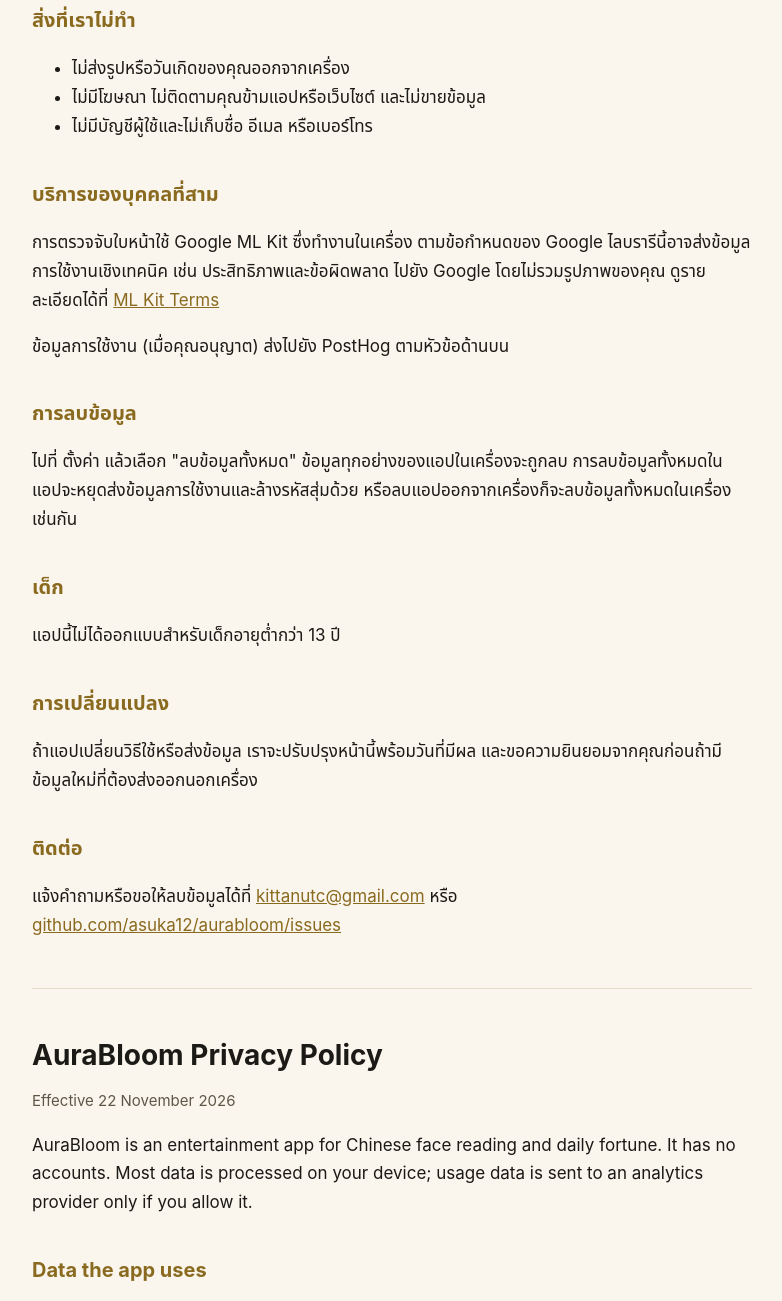
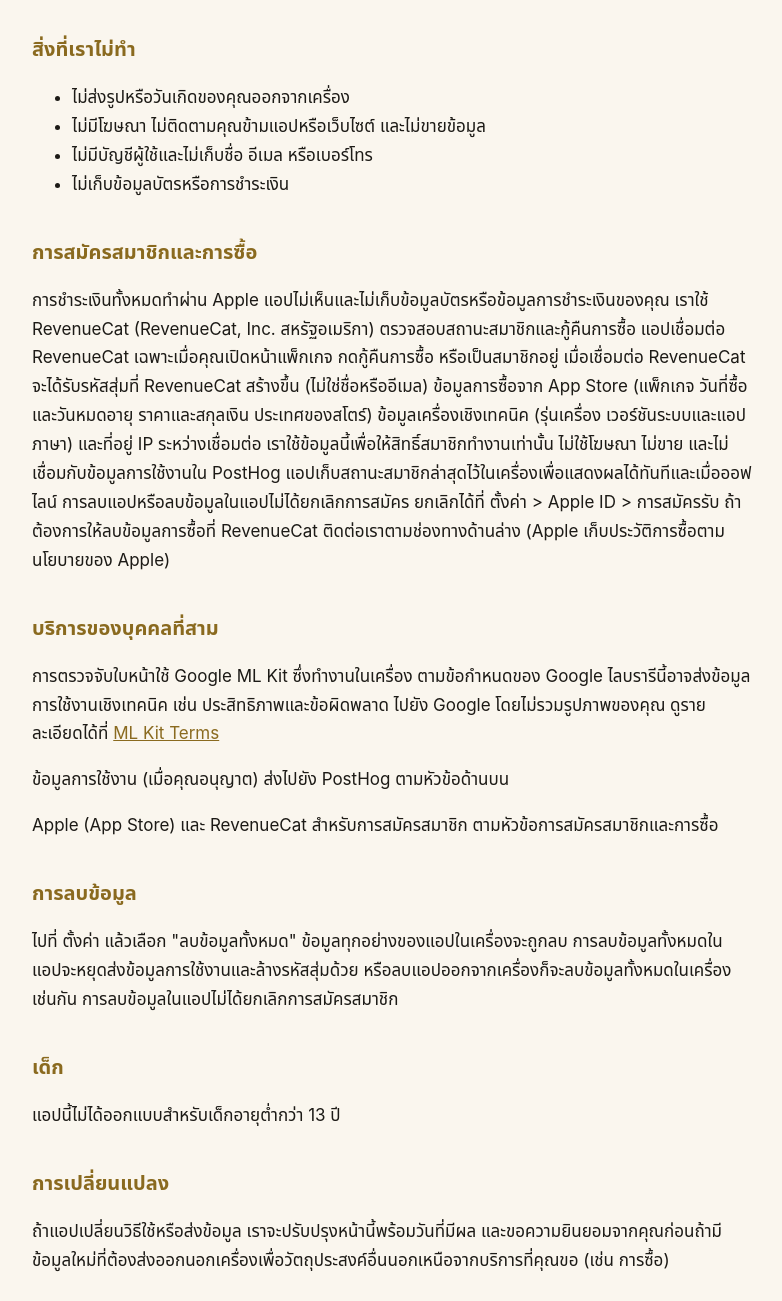
Before and after one commit to asuka12/aurabloom, a plain HTML site: page index.html in a window 1280 px wide. Shown: the part 774-2075 px from the top of the page, without its empty margins (248-1030 px from the left). Drawn offline with Linux system fonts and the light colour scheme.

Commit message:
Privacy policy: optional App Store subscriptions via RevenueCat
Co-Authored-By: Claude Opus 5.5 <noreply@anthropic.com>
Claude-Session: https://claude.ai/code/session_017iHzNrsHfiKjVCCuTFGJSj

```diff
--- a/index.html
+++ b/index.html
@@ -19,7 +19,7 @@
 <h1>นโยบายความเป็นส่วนตัวของ AuraBloom</h1>
 <p class="muted">มีผลตั้งแต่ 22 พฤศจิกายน 2569 · ฉบับภาษาอังกฤษอยู่ด้านล่าง</p>
 
-<p>AuraBloom เป็นแอปอ่านโหงวเฮ้งและดวงรายวันเพื่อความบันเทิง ไม่มีระบบสมาชิก ข้อมูลส่วนใหญ่ประมวลผลในเครื่อง ส่วนข้อมูลการใช้งานจะส่งไปยังผู้ให้บริการวิเคราะห์เฉพาะเมื่อคุณอนุญาต</p>
+<p>AuraBloom เป็นแอปอ่านโหงวเฮ้งและดวงรายวันเพื่อความบันเทิง ไม่มีบัญชีผู้ใช้ มีการสมัครสมาชิกแบบไม่บังคับผ่าน App Store ข้อมูลส่วนใหญ่ประมวลผลในเครื่อง ส่วนข้อมูลการใช้งานจะส่งไปยังผู้ให้บริการวิเคราะห์เฉพาะเมื่อคุณอนุญาต</p>
 
 <h2>ข้อมูลที่แอปใช้</h2>
 <ul>
@@ -37,20 +37,25 @@
   <li>ไม่ส่งรูปหรือวันเกิดของคุณออกจากเครื่อง</li>
   <li>ไม่มีโฆษณา ไม่ติดตามคุณข้ามแอปหรือเว็บไซต์ และไม่ขายข้อมูล</li>
   <li>ไม่มีบัญชีผู้ใช้และไม่เก็บชื่อ อีเมล หรือเบอร์โทร</li>
+  <li>ไม่เก็บข้อมูลบัตรหรือการชำระเงิน</li>
 </ul>
+
+<h2>การสมัครสมาชิกและการซื้อ</h2>
+<p>การชำระเงินทั้งหมดทำผ่าน Apple แอปไม่เห็นและไม่เก็บข้อมูลบัตรหรือข้อมูลการชำระเงินของคุณ เราใช้ RevenueCat (RevenueCat, Inc. สหรัฐอเมริกา) ตรวจสอบสถานะสมาชิกและกู้คืนการซื้อ แอปเชื่อมต่อ RevenueCat เฉพาะเมื่อคุณเปิดหน้าแพ็กเกจ กดกู้คืนการซื้อ หรือเป็นสมาชิกอยู่ เมื่อเชื่อมต่อ RevenueCat จะได้รับรหัสสุ่มที่ RevenueCat สร้างขึ้น (ไม่ใช่ชื่อหรืออีเมล) ข้อมูลการซื้อจาก App Store (แพ็กเกจ วันที่ซื้อและวันหมดอายุ ราคาและสกุลเงิน ประเทศของสโตร์) ข้อมูลเครื่องเชิงเทคนิค (รุ่นเครื่อง เวอร์ชันระบบและแอป ภาษา) และที่อยู่ IP ระหว่างเชื่อมต่อ เราใช้ข้อมูลนี้เพื่อให้สิทธิ์สมาชิกทำงานเท่านั้น ไม่ใช้โฆษณา ไม่ขาย และไม่เชื่อมกับข้อมูลการใช้งานใน PostHog แอปเก็บสถานะสมาชิกล่าสุดไว้ในเครื่องเพื่อแสดงผลได้ทันทีและเมื่อออฟไลน์ การลบแอปหรือลบข้อมูลในแอปไม่ได้ยกเลิกการสมัคร ยกเลิกได้ที่ ตั้งค่า &gt; Apple ID &gt; การสมัครรับ ถ้าต้องการให้ลบข้อมูลการซื้อที่ RevenueCat ติดต่อเราตามช่องทางด้านล่าง (Apple เก็บประวัติการซื้อตามนโยบายของ Apple)</p>
 
 <h2>บริการของบุคคลที่สาม</h2>
 <p>การตรวจจับใบหน้าใช้ Google ML Kit ซึ่งทำงานในเครื่อง ตามข้อกำหนดของ Google ไลบรารีนี้อาจส่งข้อมูลการใช้งานเชิงเทคนิค เช่น ประสิทธิภาพและข้อผิดพลาด ไปยัง Google โดยไม่รวมรูปภาพของคุณ ดูรายละเอียดได้ที่ <a href="https://developers.google.com/ml-kit/terms">ML Kit Terms</a></p>
 <p>ข้อมูลการใช้งาน (เมื่อคุณอนุญาต) ส่งไปยัง PostHog ตามหัวข้อด้านบน</p>
+<p>Apple (App Store) และ RevenueCat สำหรับการสมัครสมาชิก ตามหัวข้อการสมัครสมาชิกและการซื้อ</p>
 
 <h2>การลบข้อมูล</h2>
-<p>ไปที่ ตั้งค่า แล้วเลือก "ลบข้อมูลทั้งหมด" ข้อมูลทุกอย่างของแอปในเครื่องจะถูกลบ การลบข้อมูลทั้งหมดในแอปจะหยุดส่งข้อมูลการใช้งานและล้างรหัสสุ่มด้วย หรือลบแอปออกจากเครื่องก็จะลบข้อมูลทั้งหมดในเครื่องเช่นกัน</p>
+<p>ไปที่ ตั้งค่า แล้วเลือก "ลบข้อมูลทั้งหมด" ข้อมูลทุกอย่างของแอปในเครื่องจะถูกลบ การลบข้อมูลทั้งหมดในแอปจะหยุดส่งข้อมูลการใช้งานและล้างรหัสสุ่มด้วย หรือลบแอปออกจากเครื่องก็จะลบข้อมูลทั้งหมดในเครื่องเช่นกัน การลบข้อมูลในแอปไม่ได้ยกเลิกการสมัครสมาชิก</p>
 
 <h2>เด็ก</h2>
 <p>แอปนี้ไม่ได้ออกแบบสำหรับเด็กอายุต่ำกว่า 13 ปี</p>
 
 <h2>การเปลี่ยนแปลง</h2>
-<p>ถ้าแอปเปลี่ยนวิธีใช้หรือส่งข้อมูล เราจะปรับปรุงหน้านี้พร้อมวันที่มีผล และขอความยินยอมจากคุณก่อนถ้ามีข้อมูลใหม่ที่ต้องส่งออกนอกเครื่อง</p>
+<p>ถ้าแอปเปลี่ยนวิธีใช้หรือส่งข้อมูล เราจะปรับปรุงหน้านี้พร้อมวันที่มีผล และขอความยินยอมจากคุณก่อนถ้ามีข้อมูลใหม่ที่ต้องส่งออกนอกเครื่องเพื่อวัตถุประสงค์อื่นนอกเหนือจากบริการที่คุณขอ (เช่น การซื้อ)</p>
 
 <h2>ติดต่อ</h2>
 <p>แจ้งคำถามหรือขอให้ลบข้อมูลได้ที่ <a href="mailto:kittanutc@gmail.com">kittanutc@gmail.com</a> หรือ <a href="https://github.com/asuka12/aurabloom/issues">github.com/asuka12/aurabloom/issues</a></p>
@@ -59,7 +64,7 @@
 
 <h1>AuraBloom Privacy Policy</h1>
 <p class="muted">Effective 22 November 2026</p>
-<p>AuraBloom is an entertainment app for Chinese face reading and daily fortune. It has no accounts. Most data is processed on your device; usage data is sent to an analytics provider only if you allow it.</p>
+<p>AuraBloom is an entertainment app for Chinese face reading and daily fortune. It has no user accounts. An optional subscription is available through the App Store. Most data is processed on your device; usage data is sent to an analytics provider only if you allow it.</p>
 <h2>Data the app uses</h2>
 <ul>
   <li><b>Face photos from the camera</b> are used only to measure facial proportions on your device. The app does not keep the photos and never uploads them.</li>
@@ -74,16 +79,20 @@
   <li>We don't send your photos or birth date off the device.</li>
   <li>No ads, no cross-app or cross-site tracking, no sale of data.</li>
   <li>No user accounts; we don't collect your name, email or phone number.</li>
+  <li>We don't store card or payment details.</li>
 </ul>
+<h2>Subscriptions and purchases</h2>
+<p>All payments are handled by Apple; the app never sees or stores your card or payment details. We use RevenueCat (RevenueCat, Inc., USA) to check your subscription status and restore purchases. The app connects to RevenueCat only when you open the plans screen, tap Restore purchases, or have an active subscription. When it connects, RevenueCat receives a random ID it generates (not your name or email), App Store purchase information (plan, purchase and expiry dates, price and currency, storefront country), technical device information (model, OS and app version, language) and your IP address during the connection. We use this only to provide your subscription, never for advertising; we don't sell it and we don't link it to PostHog usage data. The app keeps your latest subscription status on the device so it can show it immediately and offline. Deleting the app or its data does not cancel your subscription; cancel in Settings &gt; Apple ID &gt; Subscriptions. To have purchase data held by RevenueCat deleted, contact us below (Apple keeps purchase history under its own policy).</p>
 <h2>Third-party services</h2>
 <p>Face detection uses Google ML Kit, which runs on the device. Under Google's terms the library may send technical usage information (such as performance and errors) to Google, not including your images. See the <a href="https://developers.google.com/ml-kit/terms">ML Kit Terms</a>.</p>
 <p>Usage data (only if you allow it) is sent to PostHog as described above.</p>
+<p>Apple (App Store) and RevenueCat for subscriptions, as described under Subscriptions and purchases.</p>
 <h2>Deleting your data</h2>
-<p>Go to Settings and choose "ลบข้อมูลทั้งหมด" (Delete all data). Deleting all data in the app also stops sending usage data and clears the random ID. Deleting the app also removes all data on the device.</p>
+<p>Go to Settings and choose "ลบข้อมูลทั้งหมด" (Delete all data). Deleting all data in the app also stops sending usage data and clears the random ID. Deleting the app also removes all data on the device. Deleting data in the app does not cancel a subscription.</p>
 <h2>Children</h2>
 <p>The app is not designed for children under 13.</p>
 <h2>Changes</h2>
-<p>If the app changes how it uses or sends data, we will update this page with a new effective date, and ask for your consent first if new data needs to leave your device.</p>
+<p>If the app changes how it uses or sends data, we will update this page with a new effective date, and ask for your consent first if new data needs to leave your device for any purpose other than a service you request (such as a purchase).</p>
 <h2>Contact</h2>
 <p>Questions or requests: <a href="mailto:kittanutc@gmail.com">kittanutc@gmail.com</a> or <a href="https://github.com/asuka12/aurabloom/issues">github.com/asuka12/aurabloom/issues</a></p>
 </main></body>
```
